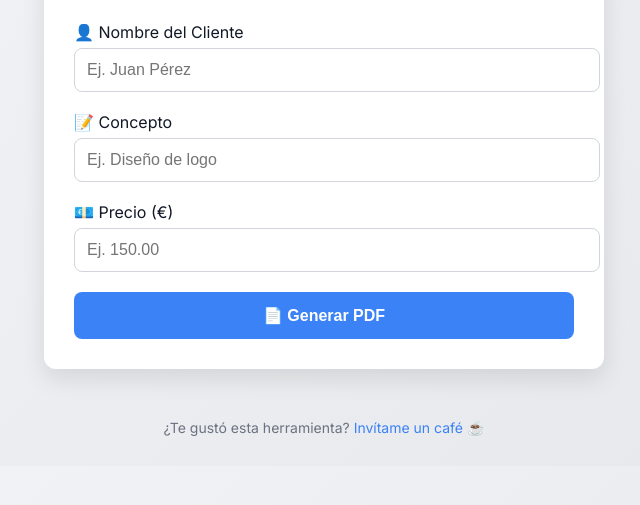
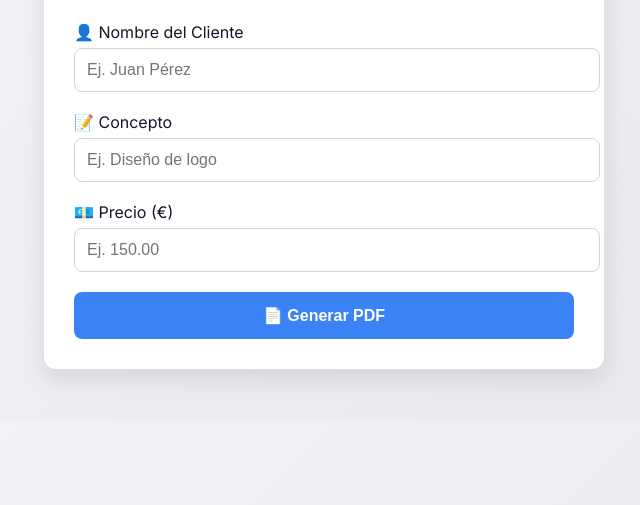
Before and after one commit to aleorteg-dev/GeneradorFacturas, a plain HTML site: page index.html in a window 1280 px wide. Shown: the part 199-704 px from the top of the page, without its empty margins (316-956 px from the left). Drawn offline with nearby package versions, Linux system fonts and the light colour scheme.

Commit message:
Eliminado link paypal

```diff
--- a/index.html
+++ b/index.html
@@ -31,10 +31,6 @@
         </form>
     </div>
 
-    <footer>
-        <p>¿Te gustó esta herramienta? <a href="https://www.paypal.me/tuusuario" target="_blank">Invítame un café ☕</a></p>
-    </footer>
-
     <script src="https://cdnjs.cloudflare.com/ajax/libs/jspdf/2.5.1/jspdf.umd.min.js"></script>
     <script src="script.js"></script>
 </body>
```
